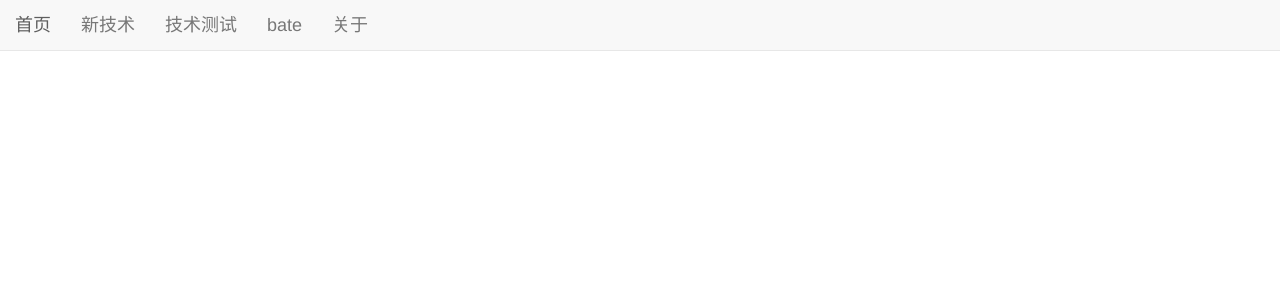
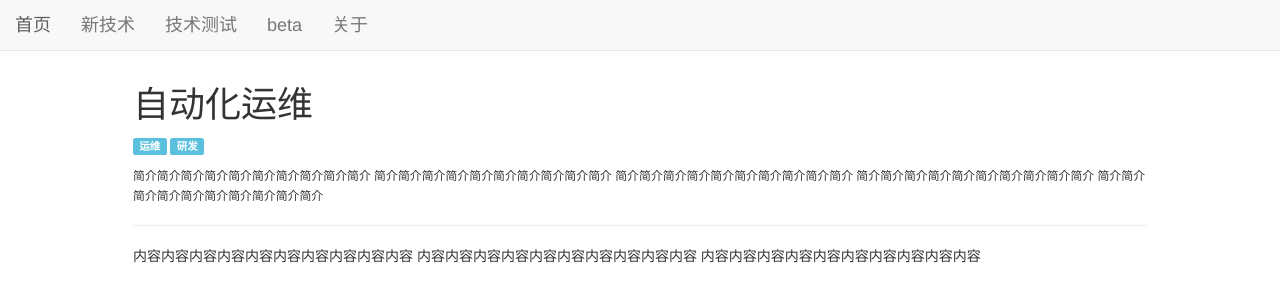
Before and after one commit to yubang/tech, a Django app: page /article/a/1 in a window 1280 px wide. Shown: the top 302 px of the page. Run offline with Django 3.2, Linux system fonts and the light colour scheme; parts of the project's set-up code (start-up, migrations or seed data) failed here and were passed over; some libraries are stand-ins or nearby versions.

Commit message:
初步实现文章界面

```diff
--- /dev/null
+++ b/admin/urls.py
@@ -0,0 +1,8 @@
+# coding:UTF-8
+
+from django.conf.urls import url, patterns
+
+
+urlpatterns = patterns('admin.views',
+    url(r'^article/(?P<article_id>)', 'article'),
+)
--- a/article/urls.py
+++ b/article/urls.py
@@ -7,4 +7,6 @@ from django.conf.urls import url, patterns
 urlpatterns = patterns('article.views',
     url(r'^$', 'index'),
     url(r'^a/(?P<article_id>\d+)', 'content'),
+    url(r'^tech$', 'tech'),
+    url(r'^test$', 'test'),
 )
--- a/article/views.py
+++ b/article/views.py
@@ -2,6 +2,7 @@
 
 
 from django.shortcuts import render_to_response
+from tech.models import ArticleModel
 
 
 def index(request):
@@ -18,3 +19,12 @@ def about(request):
 
 def bate(request):
     return render_to_response("article/bate.html")
+
+
+def tech(request):
+    articles = ArticleModel.objects.order_by("-create_time").filter(status=0, description=0)
+    return render_to_response("article/tech.html", {"articles": articles})
+
+
+def test(request):
+    return render_to_response("article/tech.html", {"articles": range(1, 2)})
--- /dev/null
+++ b/static/css/base.css
@@ -0,0 +1,35 @@
+.article-div{
+    margin-left:10%;
+    padding-top:20px;
+    width:80%;
+}
+
+.article-div .article-content{
+    padding:15px;
+    width:33%;
+    height:300px;
+    border:1px solid #eee;
+    float:left;
+    overflow-y: hidden;
+}
+
+.article-div .article-content img{
+    width:100%;
+    height:150px;
+}
+
+.article-div .article-content .article-description{
+    width:100%;
+    height:40px;
+    overflow-y: hidden;
+}
+
+a{
+    text-decoration:none;
+}
+
+.article-content-a{
+    margin-left:10%;
+    padding:5px;
+    width:80%;
+}
--- a/tech/settings.py
+++ b/tech/settings.py
@@ -100,3 +100,6 @@ USE_TZ = True
 # https://docs.djangoproject.com/en/1.8/howto/static-files/
 
 STATIC_URL = '/static/'
+STATICFILES_DIRS = (
+    os.path.join(BASE_DIR, "static"),
+)
--- a/tech/urls.py
+++ b/tech/urls.py
@@ -22,4 +22,5 @@ urlpatterns = [
     url(r'^about$', 'article.views.about'),
     url(r'^bate$', 'article.views.bate'),
     url(r'^article/', include('article.urls')),
+    url(r'^admin/', include('admin.urls')),
 ]
--- a/templates/article/a.html
+++ b/templates/article/a.html
@@ -1,2 +1,28 @@
 {% extends "base/base.html" %}
 {% block title %}技术{% endblock %}
+{% block content %}
+    <div class="article-content-a">
+        <h1>
+            自动化运维
+        </h1>
+        <p>
+            <span class="label label-info">运维</span>
+            <span class="label label-info">研发</span>
+        </p>
+        <p>
+            <small>
+                简介简介简介简介简介简介简介简介简介简介
+                简介简介简介简介简介简介简介简介简介简介
+                简介简介简介简介简介简介简介简介简介简介
+                简介简介简介简介简介简介简介简介简介简介
+                简介简介简介简介简介简介简介简介简介简介
+            </small>
+        </p>
+        <hr>
+        <div>
+            内容内容内容内容内容内容内容内容内容内容
+            内容内容内容内容内容内容内容内容内容内容
+            内容内容内容内容内容内容内容内容内容内容
+        </div>
+    </div>
+{% endblock %}
--- a/templates/base/css.html
+++ b/templates/base/css.html
@@ -1 +1,2 @@
 <link rel="stylesheet" href="http://apps.bdimg.com/libs/bootstrap/3.3.4/css/bootstrap.min.css">
+<link rel="stylesheet" href="/static/css/base.css">
--- a/templates/base/header.html
+++ b/templates/base/header.html
@@ -2,6 +2,6 @@
   <a class="navbar-brand" href="/">首页</a>
   <a class="navbar-brand" href="/article/tech">新技术</a>
   <a class="navbar-brand" href="/article/test">技术测试</a>
-  <a class="navbar-brand" href="/bate">bate</a>
+  <a class="navbar-brand" href="/bate">beta</a>
   <a class="navbar-brand" href="/about">关于</a>
 </nav>
```
Also changed, not shown: admin/views.py (added, +9 -0 lines), doc/数据库设计.txt (added, +23 -0 lines), tech/models.py (added, +31 -0 lines), templates/article/tech.html (added, +26 -0 lines).
